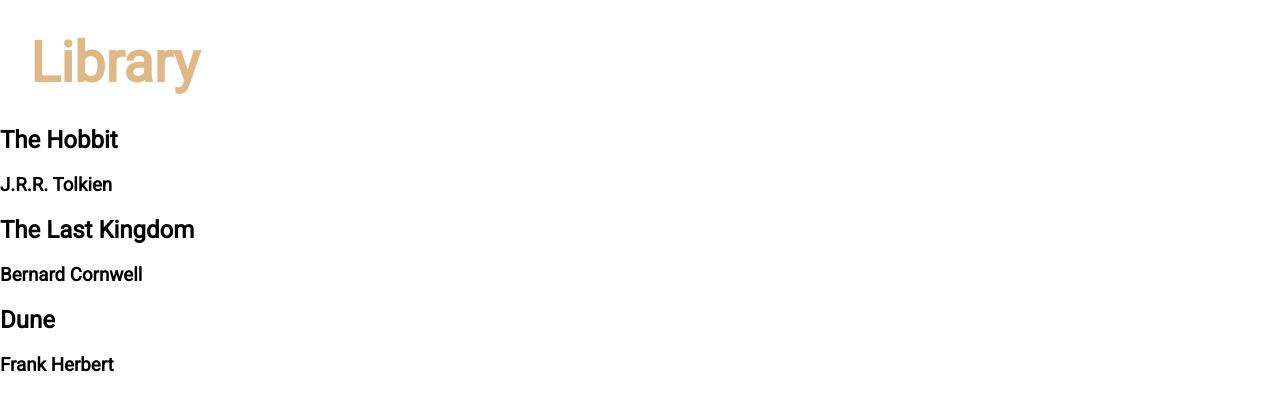
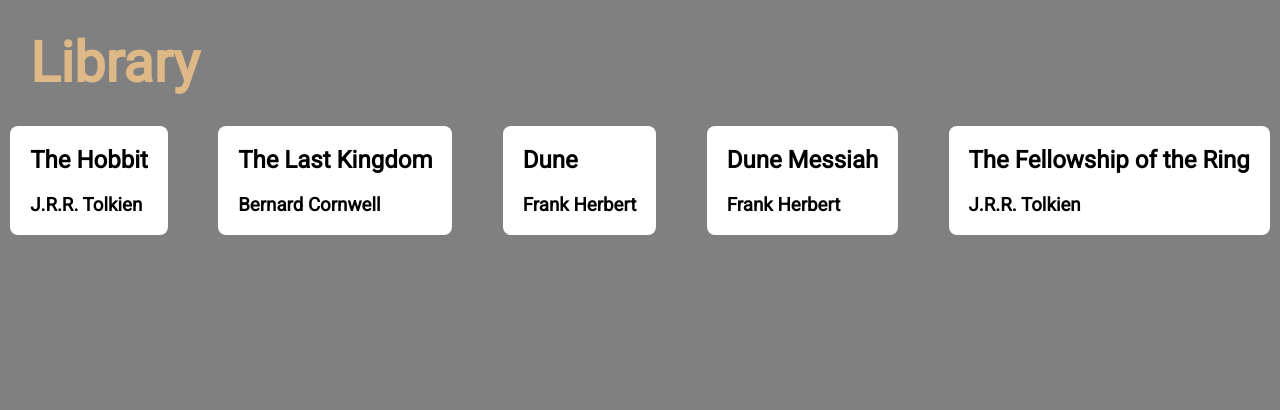
Before and after one commit to ScottGrieveWeb/library, a plain HTML site: page index.html in a window 1280 px wide. Drawn offline with Linux system fonts and the light colour scheme.

Commit message:
Add some placeholder CSS

```diff
--- a/script.js
+++ b/script.js
@@ -8,8 +8,10 @@ function Book(title, author) {
 }
 
 const theHobbit = new Book('The Hobbit', 'J.R.R. Tolkien');
+const theFellowship = new Book('The Fellowship of the Ring', 'J.R.R. Tolkien');
 const theLastKingdom = new Book ('The Last Kingdom', 'Bernard Cornwell');
 const dune = new Book('Dune', 'Frank Herbert');
+const duneMessiah = new Book('Dune Messiah', 'Frank Herbert');
 
 function addBookToLibrary(newBook) {
     let book = newBook;
@@ -22,7 +24,8 @@ function addBookToLibrary(newBook) {
 addBookToLibrary(theHobbit);
 addBookToLibrary(theLastKingdom);
 addBookToLibrary(dune);
-
+addBookToLibrary(duneMessiah);
+addBookToLibrary(theFellowship);
 
 // Function to loop through library array and display each result
 
--- a/style.css
+++ b/style.css
@@ -3,6 +3,7 @@ html {
     height: 100vh;
     margin: 0;
     font-family: 'Roboto', sans-serif;
+    background-color: grey;
 }
 
 header h1{
@@ -11,3 +12,18 @@ header h1{
     margin: 30px;
 
 }
+
+#library {
+    display: flex;
+    flex-wrap: wrap;
+    justify-content: space-around;
+    align-items: center;
+    gap: 30px;
+}
+
+.book {
+    background-color: white;
+    border-radius: 8px;
+    padding-left: 20px;
+    padding-right: 20px;
+}
```
